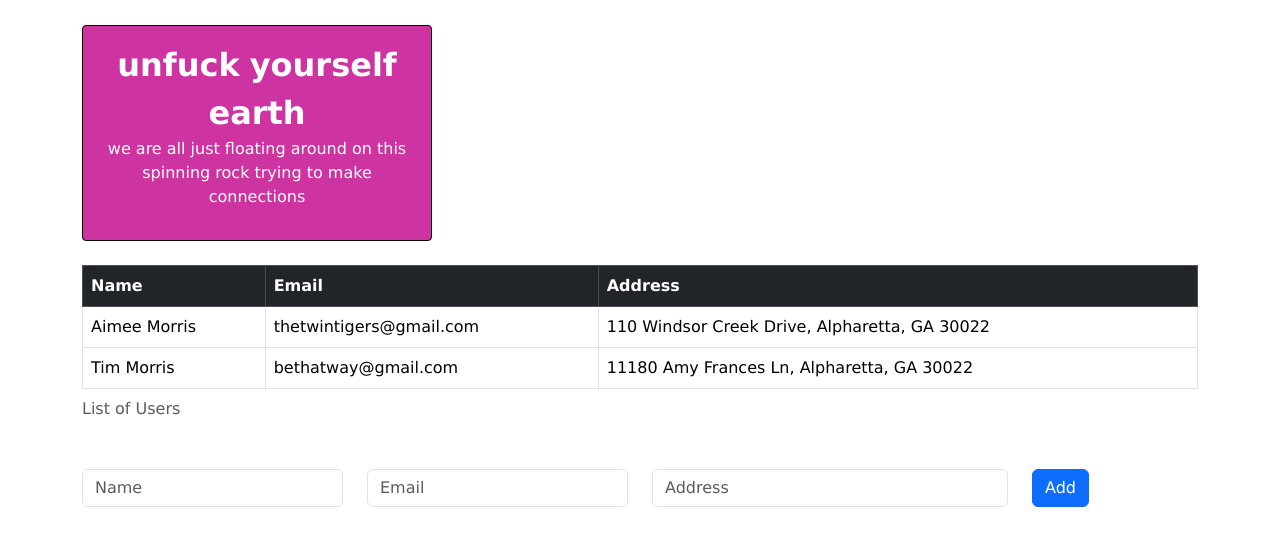
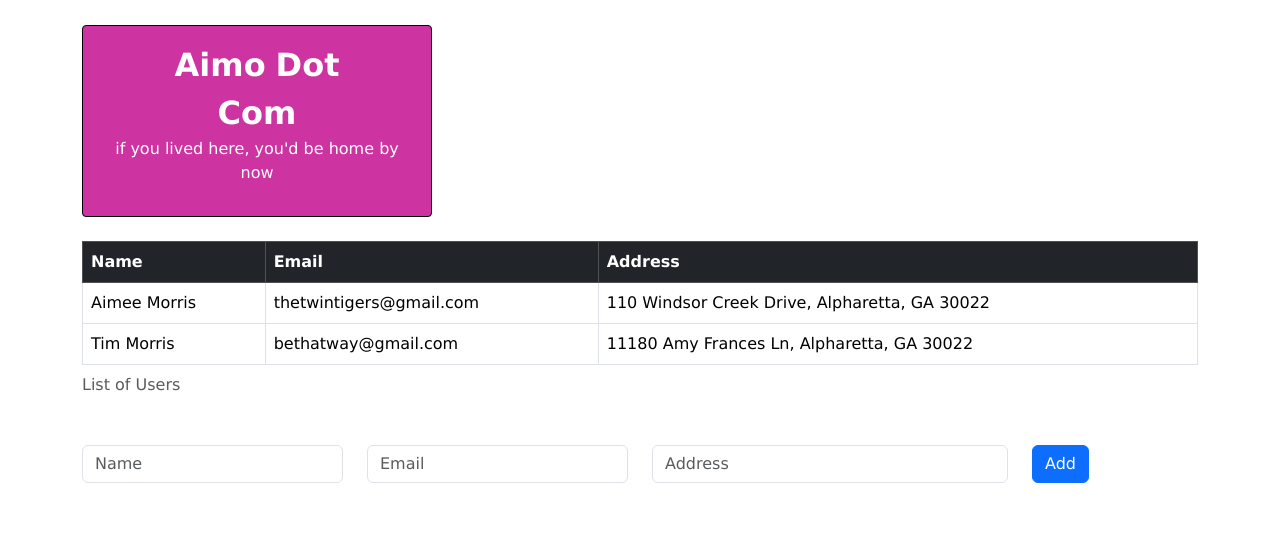
Before and after one commit to aimo88/sandbox, a website: page src/html/test.html in a window 1280 px wide. Drawn offline with nearby package versions, Linux system fonts and the light colour scheme.

Commit message:
changed header text

```diff
--- a/src/html/test.html
+++ b/src/html/test.html
@@ -43,10 +43,10 @@
         <main id="main-content">
             <div class="container">
                 <div class="myclass">
-                    <span>unfuck</span><span>yourself</span>
+                    <span>Aimo</span><span>Dot</span>
                     <br/>
-                    <span>earth</span>
-                    <p>we are all just floating around on this spinning rock trying to make connections</p>
+                    <span>Com</span>
+                    <p>if you lived here, you'd be home by now</p>
                 </div>
                 <div class="mt-4 table-responsive">
                     <table class="table table-bordered table-hover" border="0">
```
